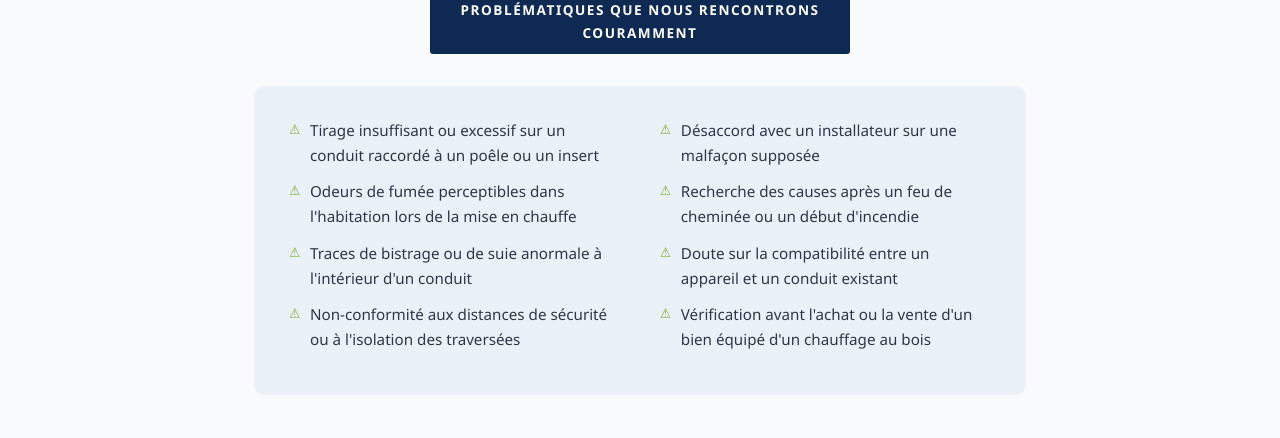
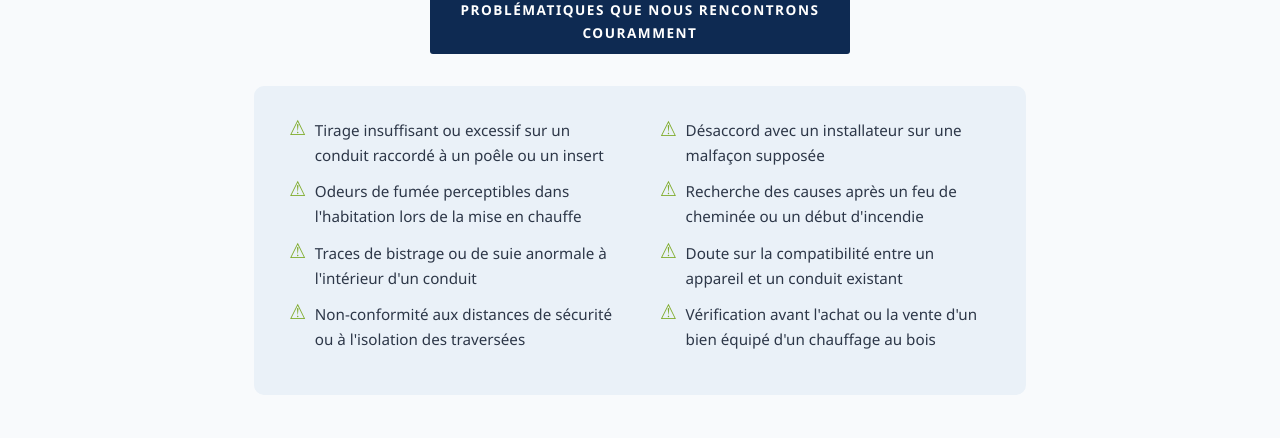
Before and after one commit to MATTHIEUARTISAN/MATTHIEUARTISAN, a Jekyll site: the page built from expertise-demo-expertises.html, in a window 1280 px wide and 1400 px high, scrolled down 1063 px. Shown: the part 140-578 px from the top of the window. Built offline with Jekyll 4.4.1, drawn with Linux system fonts in a browser that asks for light colours; some web fonts are replaced.

Commit message:
Add files via upload

```diff
--- a/_includes/expertise-demo-style.html
+++ b/_includes/expertise-demo-style.html
@@ -300,7 +300,7 @@
     .issues-card ul { list-style: none; columns: 2; column-gap: 2.5rem; }
     .issues-card li {
         margin-bottom: 0.7rem;
-        padding-left: 1.3rem;
+        padding-left: 1.6rem;
         position: relative;
         font-size: 0.95rem;
         break-inside: avoid;
@@ -309,8 +309,10 @@
         content: "⚠";
         position: absolute;
         left: 0;
+        top: -0.05rem;
         color: var(--logo-green);
-        font-size: 0.85rem;
+        font-size: 1.3rem;
+        line-height: 1;
     }
     @media (max-width: 680px) {
         .issues-card ul { columns: 1; }
```
